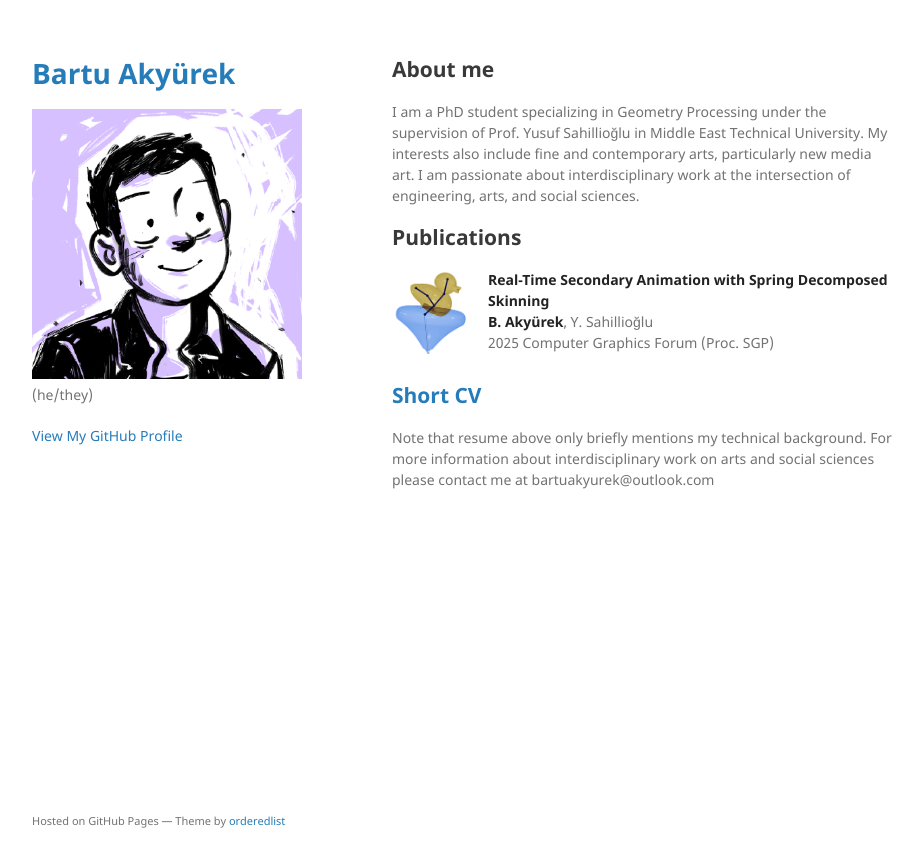
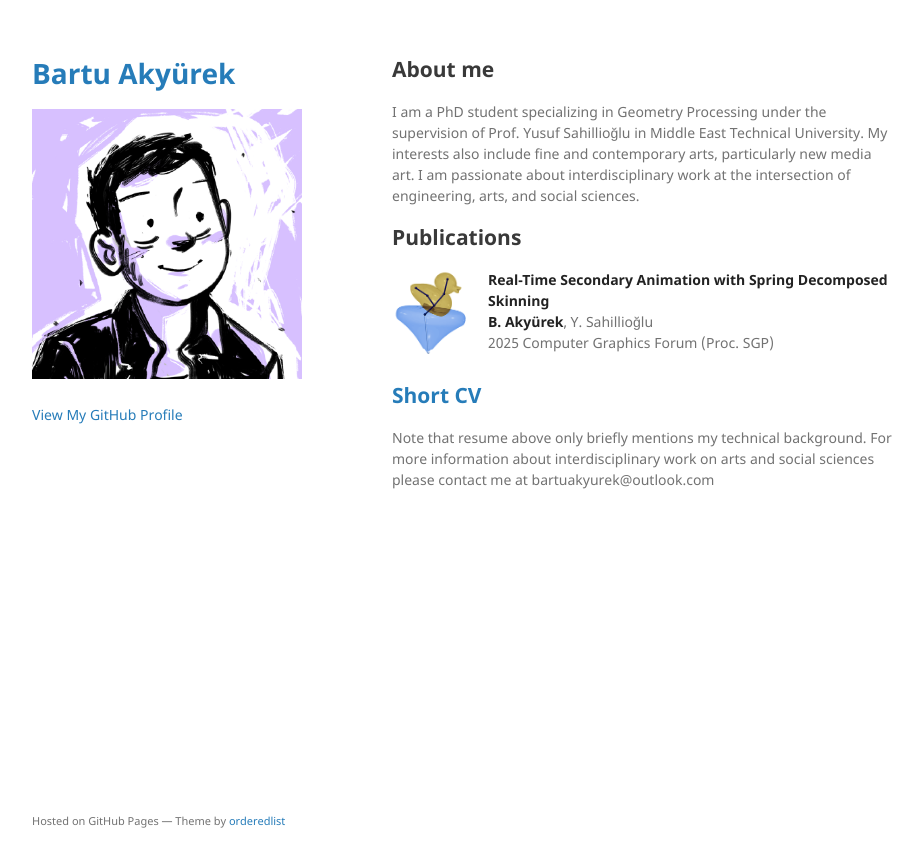
Before and after one commit to bartuakyurek/bartuakyurek.github.io, a Jekyll site: the page built from index.md, in a window 1280 px wide. Shown: the top 867 px of the page, without its empty margins (178-1101 px from the left). Built offline with Jekyll 4.4.1, drawn with Linux system fonts in a browser that asks for light colours; the repository's description, which GitHub fills in, is left out; our own code applies the rules of GitHub Pages for plain Markdown files.

Commit message:
Update _config.yml

```diff
--- a/_config.yml
+++ b/_config.yml
@@ -1,6 +1,6 @@
 title: Bartu Akyürek
 logo: /assets/img/logo.png
-description: (he/they)
+description:
 show_downloads: false
 google_analytics:
 theme: jekyll-theme-minimal
```
